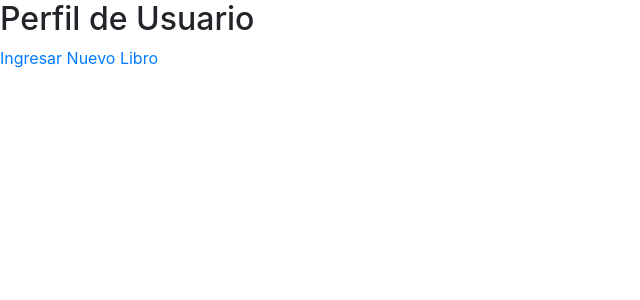
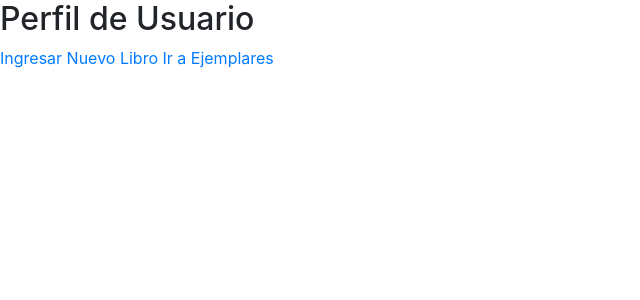
Before and after one commit to MedalitContreras/SisBibliotecaG02, a CodeIgniter app: page /SisBibliotecaG02/ in a window 1280 px wide. Shown: the top 300 px of the page, without its empty margins (0-640 px from the left). Run offline with CodeIgniter, Linux system fonts and the light colour scheme.

Commit message:
Aumentando boton Ir a Ejemplares

```diff
--- a/bibliotecag2/application/views/usuario/perfil.php
+++ b/bibliotecag2/application/views/usuario/perfil.php
@@ -1,2 +1,3 @@
 <h2>Perfil de Usuario</h2>
 <a  href="<?php echo base_url('usuario/formulario') ?>"> Ingresar Nuevo Libro</a>
+<a  href="<?php echo base_url('usuario/ejemplares') ?>"> Ir a Ejemplares</a>
```
